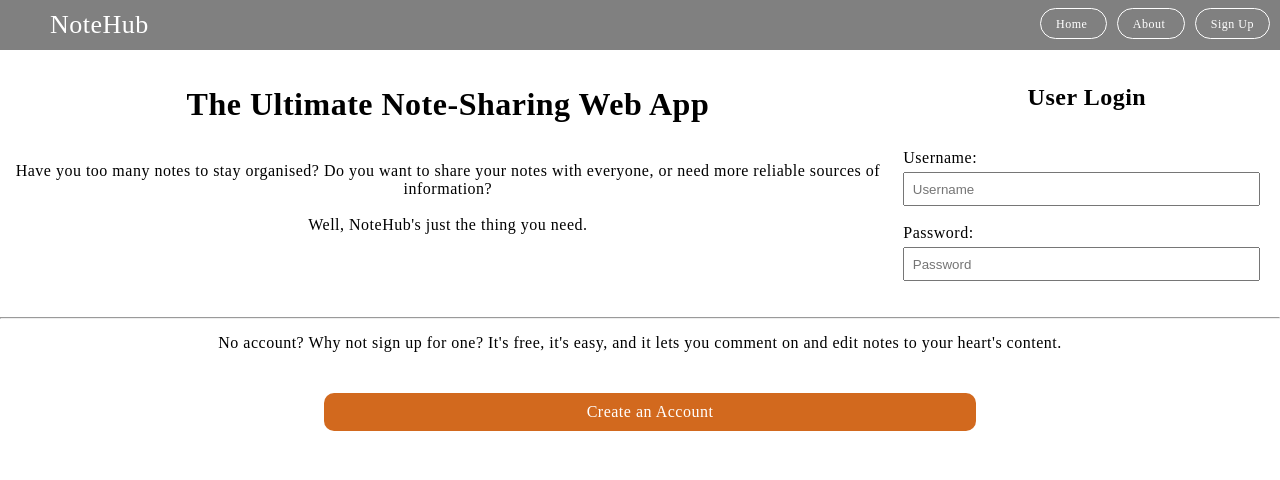
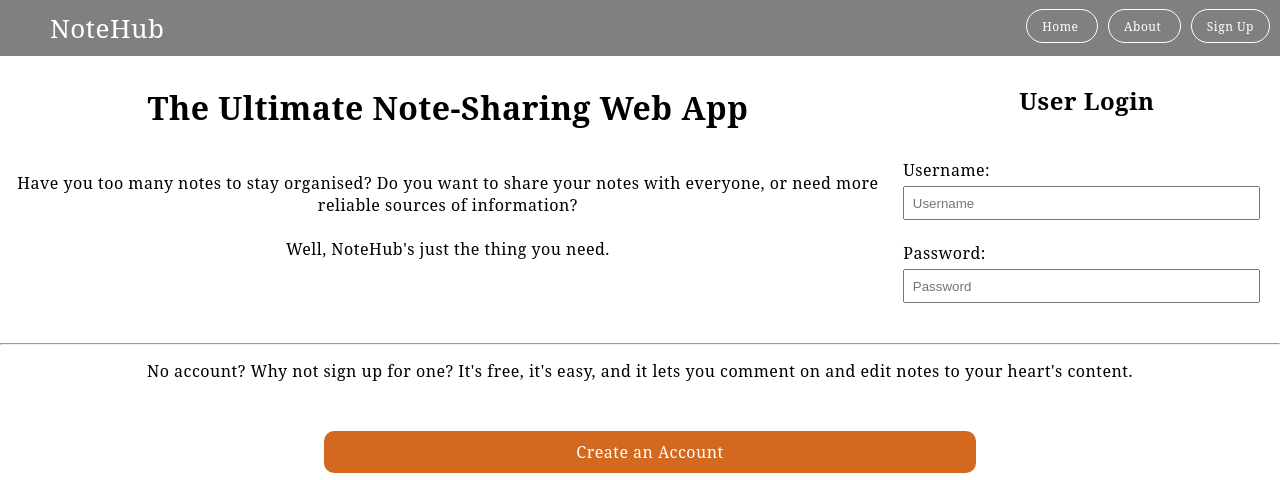
Before and after one commit to ISProject-NoteHub/NoteHub, a PHP site: page /index.html in a window 1280 px wide. Shown: the top 480 px of the page. Run offline with PHP 8.4, Linux system fonts and the light colour scheme.

Commit message:
Update new-styling.css

```diff
--- a/new-styling.css
+++ b/new-styling.css
@@ -1,5 +1,5 @@
 body {
-  font-family: "sans-serif";
+  font-family: "serif";
   cursor: default;
   letter-spacing: 0.5px;
 }
```
